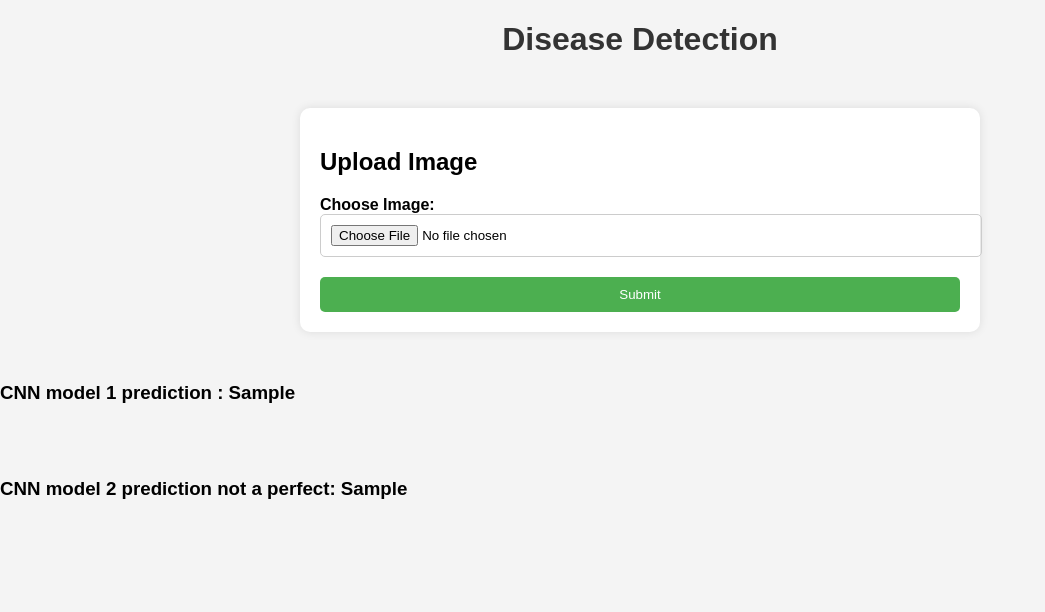
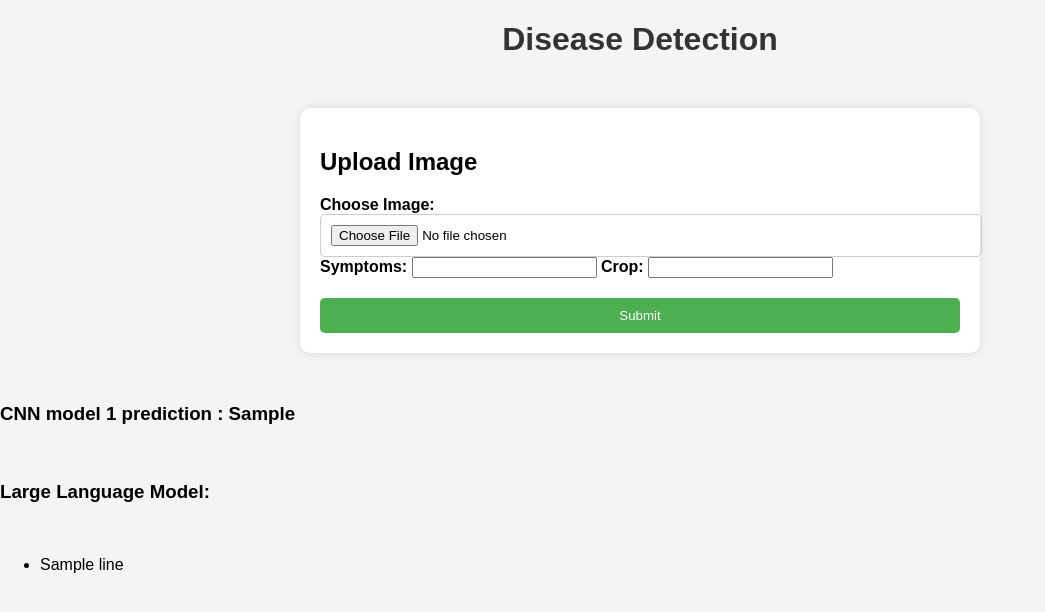
Before and after one commit to edsondsouza/plantLyf, a Flask app: template templates/diseaseDetect.html in a window 1280 px wide. Shown: the top 612 px of the page, without its empty margins (0-1045 px from the left). Run offline with Flask 3, Linux system fonts and the light colour scheme; the template is opened without the code that fills it: most values are stand-ins (such as "Sample title", 1, 10 or a date in 2020); parts of the project's set-up code (start-up, migrations or seed data) failed here and were passed over.

Commit message:
disease detection code fixed and plantRec code updated

```diff
--- a/app.py
+++ b/app.py
@@ -5,10 +5,13 @@ import cv2
 from keras.models  import load_model
 import google.generativeai as genai
 import re
+import tensorflow as tf
 
 GOOGLE_API_KEY = 'AIzaSyCB6FzLSYiuhOxJOxMC6C4UnB8DkwxwNFU'
 genai.configure(api_key=GOOGLE_API_KEY)
 Gmodel = genai.GenerativeModel('gemini-pro')
+global clearLines
+clearLines = []
 
 label_map  = {
     '0': 'Healthy',
@@ -78,6 +81,14 @@ label_map2 = {
 global model2
 model2 = load_model("leaf_classifier.keras")
 
+# json file
+with open("model_architecture.json", "r") as json_file:
+    loaded_model_json = json_file.read()
+# loaded_mod = model_from_json(loaded_model_json)
+loaded_mod = tf.keras.models.model_from_json(loaded_model_json)
+loaded_mod.load_weights("model_weights.h5")
+loaded_mod.compile(optimizer="adam", loss='categorical_crossentropy', metrics=['accuracy'])
+
 
 # global model3
 # model3 = load_model("leaf_classifier2 (6).keras")
@@ -119,11 +130,13 @@ def main_page():
 def detection():
     return render_template('diseaseDetect.html')
 
-
 @app.route("/diseasedetection", methods=["POST"])
 def predict_disease():
     if request.method == "POST":
         if request.files:
+            symptoms = request.form.get("symptoms")
+            crop = request.form.get("crop")
+
             image = request.files["image"].read()
             nparr = np.frombuffer(image, np.uint8)
             img = cv2.imdecode(nparr, cv2.IMREAD_COLOR)
@@ -134,14 +147,24 @@ def predict_disease():
             processed_image = np.expand_dims(processed_image, axis=0)
 
             pred = model2.predict(processed_image)[0].argmax()
-            # pred2 = model3.predict(processed_image)[0].argmax()
 
+            pred2 = loaded_mod.predict(processed_image)[0].argmax()
             label = label_map.get(str(pred))
-            # label2 = label_map2.get(str(pred2))
 
-    return render_template('diseaseDetect.html',prediction1=label)
+            if label == "Healthy":
+                label2 = "Healthy"
+                clearLines = ["The plant is healthy. No disease detected."]
+            else:
+                label2 = label_map2.get(str(pred2))
+                prompt = f"Based on the symptoms {symptoms} and {label} and crop {crop} predict the disease and suggest the cure."
+                response = Gmodel.generate_content(prompt)
+                # Split the response text into a list of lines
+                lines = response.text.splitlines()
 
+                # Clean each line using regular expression
+                clearLines = [re.sub(r"[^\w\s\!\?\.\,]", "", line) for line in lines]
 
+    return render_template('diseaseDetect.html', prediction1=label, diseaseprediction=clearLines)
 
 @app.route('/recommendation')
 def recomendation():
@@ -179,4 +202,4 @@ def predict_crops():
 
 
 if __name__ == "__main__":
-    app.run(debug=True)
+    app.run(debug=False)
--- a/templates/diseaseDetect.html
+++ b/templates/diseaseDetect.html
@@ -16,13 +16,31 @@
       >
         <h2>Upload Image</h2>
         <div class="form-group">
+          <!-- image -->
           <label for="image">Choose Image:</label>
           <input type="file" id="image" name="image" accept="image/*" />
+
+          <!-- symptoms -->
+          <label for="text">Symptoms: </label>
+          <input type="text" id="symptoms" name="symptoms" />
+
+          <!-- crop name -->
+          <label for="text">Crop: </label>
+          <input type="text" id="crop" name="crop" />
         </div>
         <button type="submit" class="btn">Submit</button>
       </form>
     </div>
-    <h3>CNN model 1 prediction : {{prediction1}}</h3> <br> <br>
-    <h3>CNN model 2 prediction not a perfect: {{ prediction2 }}</h3>
+    <h3>CNN model 1 prediction : {{prediction1}}</h3>
+    <br />
+    <!-- <h3>CNN model 2 prediction : {{ prediction2 }}</h3> -->
+    <!--not perfect-->
+    <h3>Large Language Model:</h3>
+    <br />
+    <ul>
+      {% for line in diseaseprediction %}
+      <li>{{ line }}</li>
+      {% endfor %}
+    </ul>
   </body>
 </html>
```
Also changed, not shown: model_architecture.json (added, +1 -0 lines), 1 other file.
